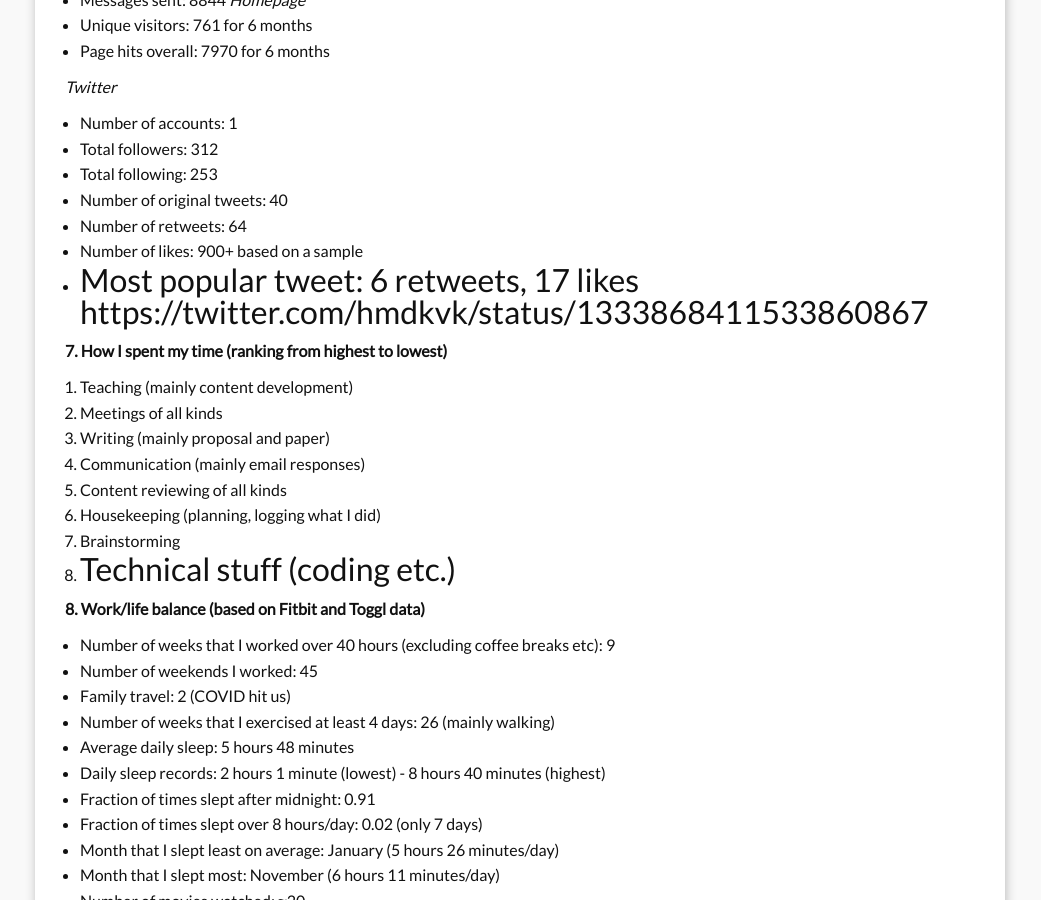
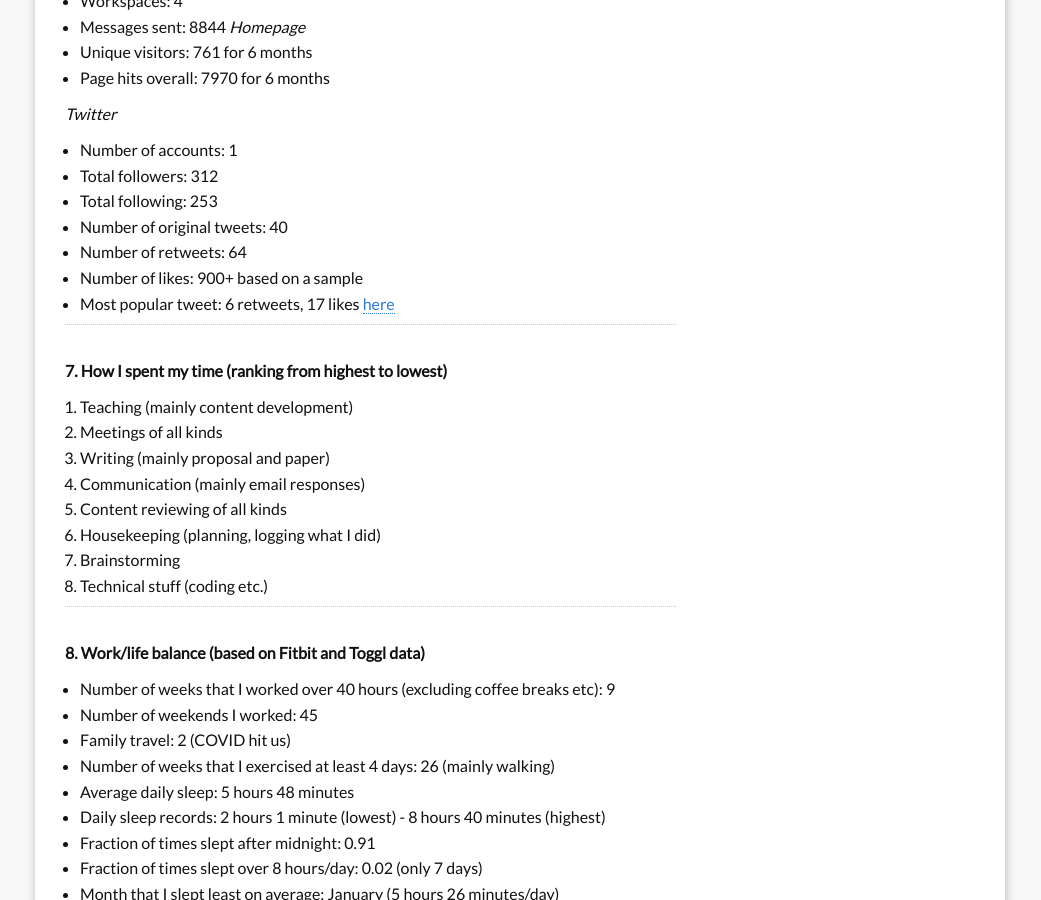
Before and after one commit to hamdikavak/hamdikavak.github.io, a Jekyll site: the page built from _posts/2021-03-01-2020-by-the-numbers.md, in a window 1280 px wide and 900 px high, scrolled down 2246 px. Shown: the whole window, without its empty margins (120-1161 px from the left). Built offline with Jekyll 4.4.1, drawn with Linux system fonts in a browser that asks for light colours; nearby versions of some CDN libraries; comment, search, counter and statistics services are not loaded.

Commit message:
2020 by the numbers post

```diff
--- a/_posts/2021-03-01-2020-by-the-numbers.md
+++ b/_posts/2021-03-01-2020-by-the-numbers.md
@@ -21,6 +21,7 @@
 - Papers near completion: 4
 - Rejections: 0
 - New citations: 103
+
 ---
 
 **2. Projects and grant proposals**
@@ -36,6 +37,7 @@
 - Proposals pending: 3
 - New proposals in the works: 2
 - Internal grants received (as PI or co-PI): 1 ($45,000)
+
 ---
 
 **3. Service**
@@ -48,6 +50,7 @@
 - Referee requests declined: don’t know maybe 10
 - Number of grant review panels I sat on: 0
 - Awards received: 1 [here](https://twitter.com/hmdkvk/status/1319636242858987520)
+
 ---
 
 **4. Advising**
@@ -55,12 +58,14 @@
 - Students graduated: 2 Ph.D.
 - Thesis/dissertation committees: 6
 - Number of recommendation letters written: 13
+
 ---
 
 **5. Teaching**
 - Number of courses taught:  (1 new, 2 existing)
 - Students enrolled in said courses: 54
 - Average teaching evaluation score: 4.92 / 5
+
 ---
 
 **6. Communication**
@@ -83,7 +88,8 @@
 - Number of original tweets: 40
 - Number of retweets: 64
 - Number of likes: 900+ based on a sample
-- Most popular tweet: 6 retweets, 17 likes https://twitter.com/hmdkvk/status/1333868411533860867
+- Most popular tweet: 6 retweets, 17 likes [here](https://twitter.com/hmdkvk/status/1333868411533860867)
+
 ---
 
 **7. How I spent my time (ranking from highest to lowest)**
@@ -95,6 +101,7 @@
 6. Housekeeping (planning, logging what I did)
 7. Brainstorming
 8. Technical stuff (coding etc.)
+
 ---
 
 **8. Work/life balance (based on Fitbit and Toggl data)**
```
